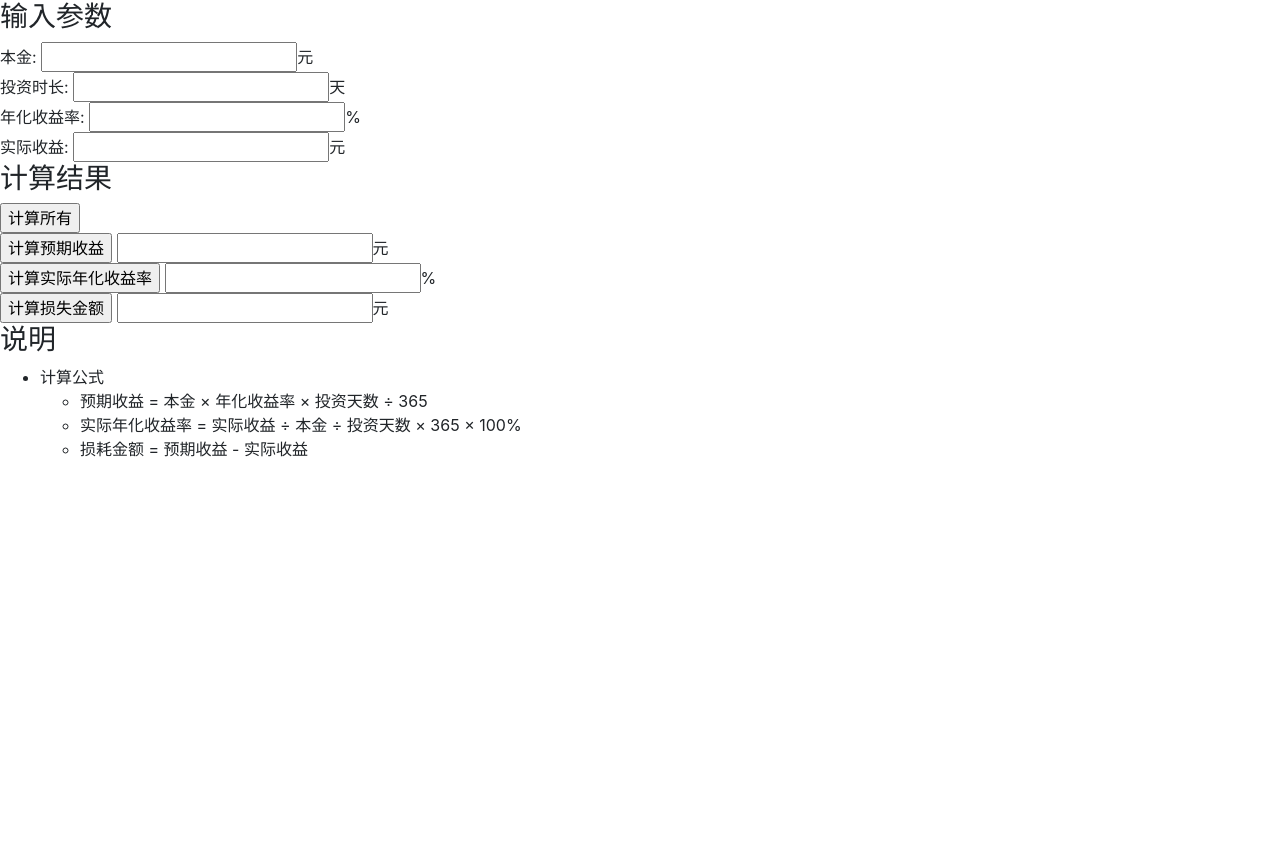
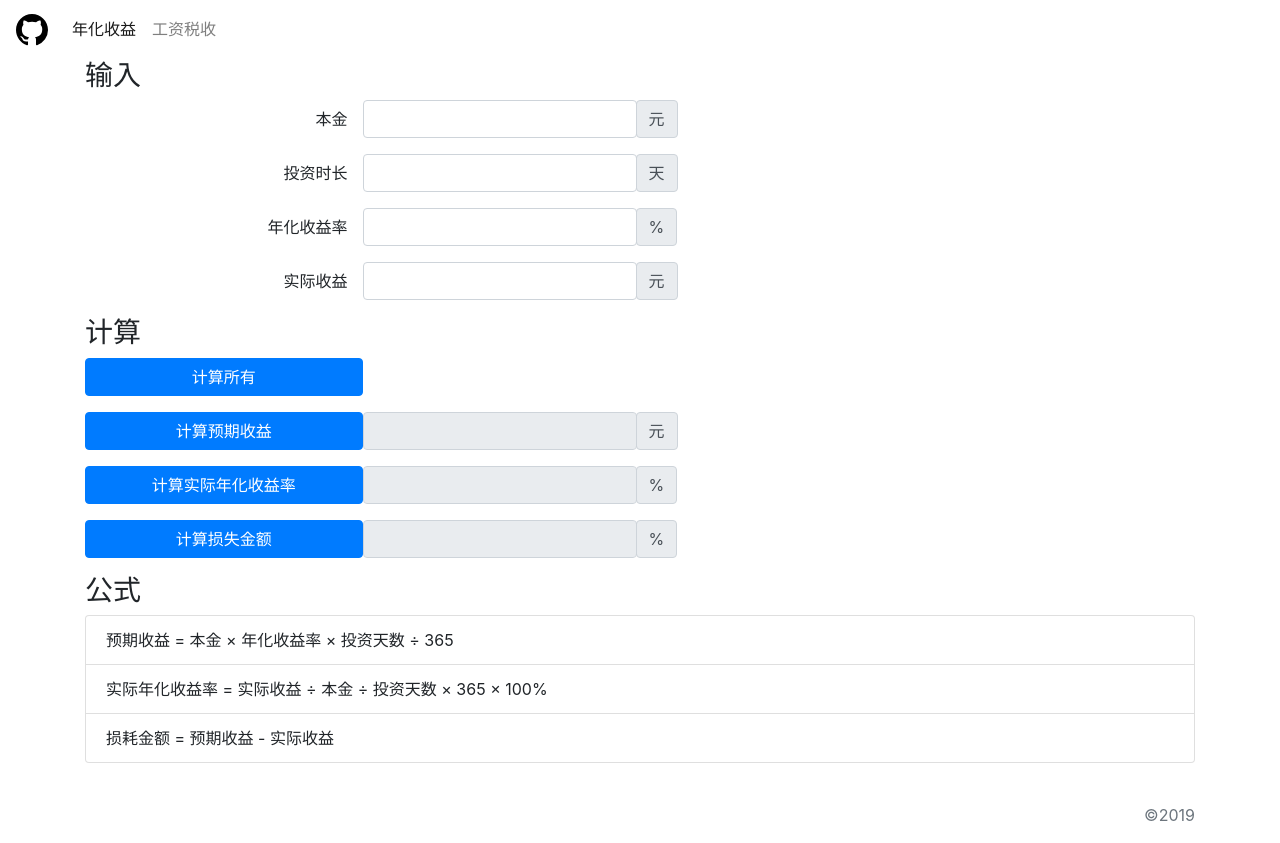
Before and after one commit to gaojr/financing, a plain HTML site: page calculator/index.html in a window 1280 px wide. Before the commit the page ends 800 px from the top, so only its background shows below. Drawn offline with Linux system fonts and the light colour scheme.

Commit message:
调整样式

```diff
--- a/calculator/index.html
+++ b/calculator/index.html
@@ -4,47 +4,114 @@
 <head>
     <meta charset="utf-8">
     <meta name="viewport" content="width=device-width, initial-scale=1.0">
-    <title>年化收益计算器</title>
+    <title>financing</title>
     <link href="./css/bootstrap/bootstrap.min.css" rel="stylesheet" />
 </head>
 
 <body>
-    <h3>输入参数</h3>
-    <div>
-        本金: <input type="text" id="principal" oninput="checkMoney(this)" />元
-        <br />
-        投资时长: <input type="text" id="days" oninput="checkDay(this)" />天
-        <br />
-        年化收益率: <input type="text" id="rate" oninput="checkMoney(this)" />%
-        <br />
-        实际收益: <input type="text" id="income" oninput="checkMoney(this)" />元
+    <nav class="navbar navbar-expand navbar-light">
+        <a class="navbar-brand" href="https://github.com/gaojr/financing" aria-label="GitHub">
+            <svg height="32" class="octicon octicon-mark-github" viewBox="0 0 16 16" version="1.1" width="32"
+                aria-hidden="true">
+                <path fill-rule="evenodd"
+                    d="M8 0C3.58 0 0 3.58 0 8c0 3.54 2.29 6.53 5.47 7.59.4.07.55-.17.55-.38 0-.19-.01-.82-.01-1.49-2.01.37-2.53-.49-2.69-.94-.09-.23-.48-.94-.82-1.13-.28-.15-.68-.52-.01-.53.63-.01 1.08.58 1.23.82.72 1.21 1.87.87 2.33.66.07-.52.28-.87.51-1.07-1.78-.2-3.64-.89-3.64-3.95 0-.87.31-1.59.82-2.15-.08-.2-.36-1.02.08-2.12 0 0 .67-.21 2.2.82.64-.18 1.32-.27 2-.27.68 0 1.36.09 2 .27 1.53-1.04 2.2-.82 2.2-.82.44 1.1.16 1.92.08 2.12.51.56.82 1.27.82 2.15 0 3.07-1.87 3.75-3.65 3.95.29.25.54.73.54 1.48 0 1.07-.01 1.93-.01 2.2 0 .21.15.46.55.38A8.013 8.013 0 0 0 16 8c0-4.42-3.58-8-8-8z">
+                </path>
+            </svg>
+        </a>
+        <ul class="nav navbar-nav">
+            <li class="nav-item">
+                <a class="nav-link active" href="#">年化收益</a>
+            </li>
+            <li class="nav-item">
+                <a class="nav-link" href="#">工资税收</a>
+            </li>
+        </ul>
+    </nav>
+    <div class="container">
+        <h3>输入</h3>
+        <div class="form-inline form-group">
+            <label class="col-form-label col-sm-3 d-inline-block text-right" for="principal">本金</label>
+            <div class="input-group">
+                <input type="text" class="form-control" id="principal" oninput="checkMoney(this)" />
+            </div>
+            <div class="input-group-append">
+                <span class="input-group-text">元</span>
+            </div>
+        </div>
+        <div class="form-inline form-group">
+            <label class="col-form-label col-sm-3 d-inline-block text-right" for="days">投资时长</label>
+            <div class="input-group">
+                <input type="text" class="form-control" id="days" oninput="checkDay(this)" />
+            </div>
+            <div class="input-group-append">
+                <span class="input-group-text">天</span>
+            </div>
+        </div>
+        <div class="form-inline form-group">
+            <label class="col-form-label col-sm-3 d-inline-block text-right" for="rate">年化收益率</label>
+            <div class="input-group">
+                <input type="text" class="form-control" id="rate" oninput="checkMoney(this)" />
+            </div>
+            <div class="input-group-append">
+                <span class="input-group-text">%</span>
+            </div>
+        </div>
+        <div class="form-inline form-group">
+            <label class="col-form-label col-sm-3 d-inline-block text-right" for="income">实际收益</label>
+            <div class="input-group">
+                <input type="text" class="form-control" id="income" oninput="checkMoney(this)" />
+            </div>
+            <div class="input-group-append">
+                <span class="input-group-text">元</span>
+            </div>
         </div>
 
-    <h3>计算结果</h3>
-    <div>
-        <input type="button" value="计算所有" onclick="calculateAll()" />
-        <br />
-        <input type="button" value="计算预期收益" onclick="calculateInterest()" />
-        <input type="text" id="interest" readonly="readonly" />元
-        <br />
-        <input type="button" value="计算实际年化收益率" onclick="calculateRateActual()" />
-        <input type="text" id="rate_actual" readonly="readonly" />%
-        <br />
-        <input type="button" value="计算损失金额" onclick="calculateLoss()" />
-        <input type="text" id="loss" readonly="readonly" />元
+        <h3>计算</h3>
+        <div class="form-inline form-group">
+            <button type="button" class="col-sm-3 btn btn-primary" onclick="calculateAll()">计算所有</button>
+        </div>
+        <div class="form-inline form-group">
+            <button type="button" class="col-sm-3 btn btn-primary" onclick="calculateInterest()">计算预期收益</button>
+            <div class="input-group">
+                <input type="text" class="form-control" id="interest" readonly="readonly" />
+            </div>
+            <div class="input-group-append">
+                <span class="input-group-text">元</span>
+            </div>
+        </div>
+        <div class="form-inline form-group">
+            <button type="button" class="col-sm-3 btn btn-primary" onclick="calculateRateActual()">计算实际年化收益率</button>
+            <div class="input-group">
+                <input type="text" class="form-control" id="rate_actual" readonly="readonly" />
+            </div>
+            <div class="input-group-append">
+                <span class="input-group-text">%</span>
+            </div>
+        </div>
+        <div class="form-inline form-group">
+            <button type="button" class="col-sm-3 btn btn-primary" onclick="calculateLoss()">计算损失金额</button>
+            <div class="input-group">
+                <input type="text" class="form-control" id="loss" readonly="readonly" />
+            </div>
+            <div class="input-group-append">
+                <span class="input-group-text">%</span>
+            </div>
         </div>
 
-    <h3>说明</h3>
+        <h3>公式</h3>
         <div>
-        <ul>
-            <li>计算公式</li>
-            <ul>
-                <li>预期收益 = 本金 × 年化收益率 × 投资天数 ÷ 365</li>
-                <li>实际年化收益率 = 实际收益 ÷ 本金 ÷ 投资天数 × 365 × 100%</li>
-                <li>损耗金额 = 预期收益 - 实际收益</li>
-            </ul>
+            <ul class="list-group">
+                <li class="list-group-item">预期收益 = 本金 × 年化收益率 × 投资天数 ÷ 365</li>
+                <li class="list-group-item">实际年化收益率 = 实际收益 ÷ 本金 ÷ 投资天数 × 365 × 100%</li>
+                <li class="list-group-item">损耗金额 = 预期收益 - 实际收益</li>
             </ul>
         </div>
+    </div>
+    <footer class="container footer mt-4 py-3">
+        <div class="text-right">
+            <span class="text-muted">©2019</span>
+        </div>
+    </footer>
 </body>
 
 <script src="./js/jquery/jquery-3.3.1.min.js"></script>
```
Lines whose indentation alone changed are shown as unchanged.
